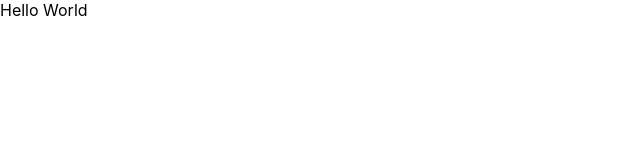
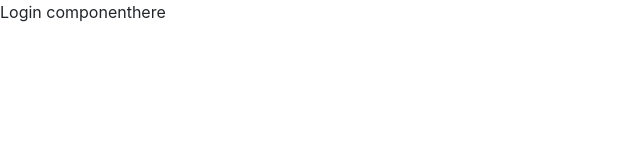
Before and after one commit to neerajdask/order-manager-react, a React (Create React App) app: page / in a window 1280 px wide. Shown: the top 160 px of the page, without its empty margins (0-640 px from the left). Built offline with nearby package versions, Linux system fonts and the light colour scheme; the HTML template or start-up script is replaced by a standard one.

Commit message:
Installed basic packages.

```diff
--- a/src/App.js
+++ b/src/App.js
@@ -1,5 +1,7 @@
+import Login from './components/Login';
+
 function App() {
-    return <div className='App'>Hello World</div>;
+    return <Login />;
 }
 
 export default App;
--- /dev/null
+++ b/src/components/Login.js
@@ -0,0 +1,5 @@
+import React from 'react';
+
+export default function Login() {
+    return <div>Login componenthere</div>;
+}
```
Also changed, not shown: package.json (+9 -0 lines), src/config/firebase/firebaseConfig.js (added, +9 -0 lines), 1 other file (tests, documents, lock files or other folders).
